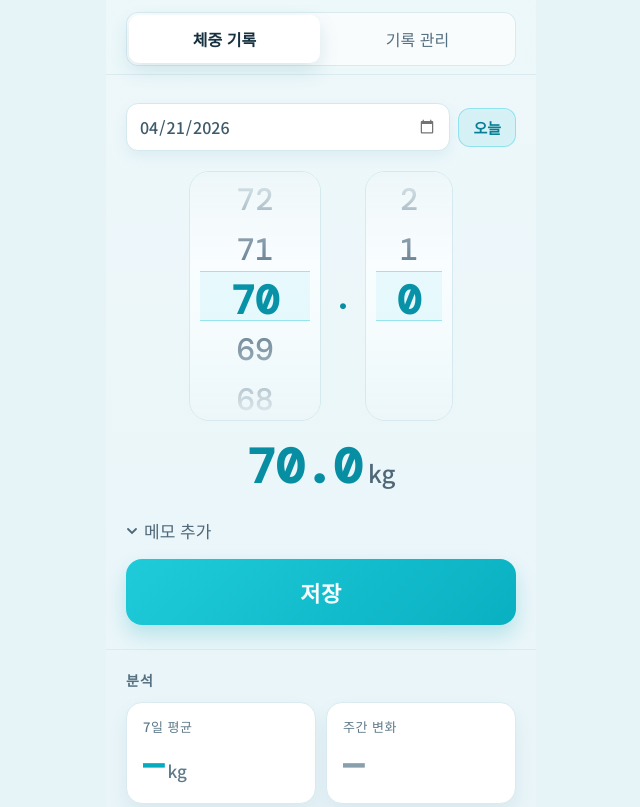
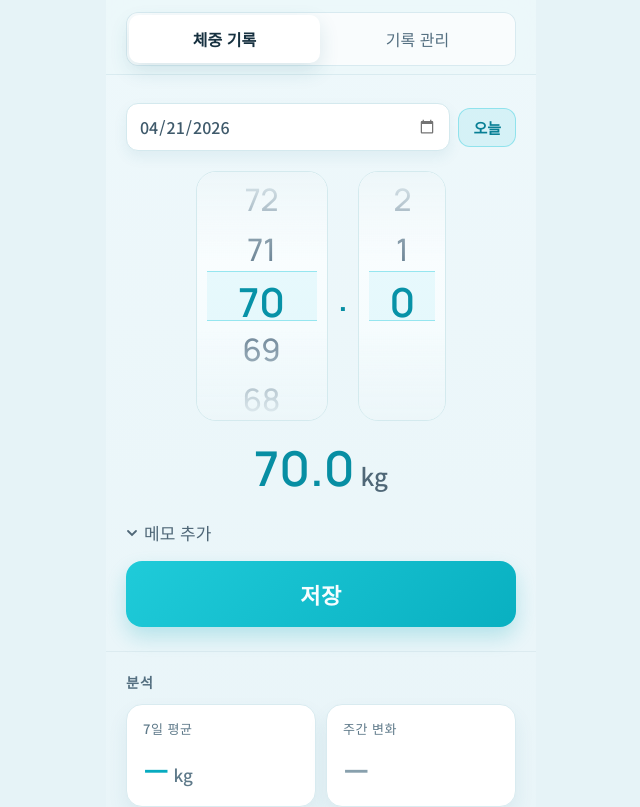
Before and after one commit to JunYeong950506/weightnote, a React (Vite) app: page / in a window 1280 px wide. Shown: the top 807 px of the page, without its empty margins (319-959 px from the left). Built offline with nearby package versions, Linux system fonts and the light colour scheme.

Commit message:
style: switch numeric font to clean zero glyph

```diff
--- a/App.tsx
+++ b/App.tsx
@@ -66,7 +66,7 @@ const ChartTooltip = ({ active, payload }: { active?: any; payload?: any[] }) =>
   return (
     <div style={{ background: "#ffffff", border: "1px solid rgba(14,172,190,0.24)", borderRadius: 10, padding: "8px 14px", boxShadow: "0 10px 24px rgba(26,77,99,0.12)" }}>
       <div style={{ fontSize: 13, color: "#4f6677", marginBottom: 3 }}>{fmtKo(payload[0].payload.date)}</div>
-      <div style={{ fontSize: 24, fontWeight: 600, fontFamily: "'DM Mono',monospace", color: "#089eb3" }}>
+      <div style={{ fontSize: 24, fontWeight: 600, fontFamily: "'Manrope','Pretendard','Noto Sans KR',sans-serif", color: "#089eb3" }}>
         {payload[0].value}<span style={{ fontSize: 13, color: "#4f6677", marginLeft: 4 }}>kg</span>
       </div>
     </div>
@@ -153,7 +153,7 @@ function WheelPicker({ items, value, onChange, format, width, ariaLabel }) {
                 color: isSelected ? "#078ea3" : "#6e8697",
                 fontSize: isSelected ? 40 : 31,
                 fontWeight: isSelected ? 600 : 500,
-                fontFamily: "'DM Mono',monospace",
+                fontFamily: "'Manrope','Pretendard','Noto Sans KR',sans-serif",
                 cursor: "pointer",
                 transition: "all 0.16s ease",
               }}
@@ -404,7 +404,7 @@ export default function App() {
   return (
     <div style={{ minHeight: "100vh", background: "linear-gradient(180deg,#eef8fb 0%,#e6f3f7 100%)", color: "#183140", fontFamily: "'Pretendard','Noto Sans KR','Apple SD Gothic Neo','Malgun Gothic',sans-serif", maxWidth: 430, margin: "0 auto" }}>
       <style>{`
-        @import url('https://fonts.googleapis.com/css2?family=Noto+Sans+KR:wght@400;500;700&family=DM+Mono:wght@400;500&display=swap');
+        @import url('https://fonts.googleapis.com/css2?family=Manrope:wght@500;600;700&family=Noto+Sans+KR:wght@400;500;700&display=swap');
         *{box-sizing:border-box;margin:0;padding:0;}
         html{background:#e6f3f7;-webkit-text-size-adjust:108%;text-size-adjust:108%;}
         input[type=number]::-webkit-inner-spin-button{-webkit-appearance:none;}
@@ -418,7 +418,7 @@ export default function App() {
         .tab-pill{flex:1;background:transparent;border:none;padding:12px 0;font-size:16px;cursor:pointer;font-family:inherit;transition:all 0.2s;border-radius:10px;}
         .tab-pill.on{background:#ffffff;color:#173140;font-weight:600;box-shadow:0 8px 20px rgba(28,103,128,0.14);}
         .tab-pill.off{color:#546f80;font-weight:500;}
-        .wt-input{background:transparent;border:none;font-size:54px;font-family:'DM Mono',monospace;font-weight:500;color:#0ab3c4;text-align:center;width:160px;outline:none;caret-color:#0ab3c4;padding:0;}
+        .wt-input{background:transparent;border:none;font-size:54px;font-family:'Manrope','Pretendard','Noto Sans KR',sans-serif;font-weight:600;color:#0ab3c4;text-align:center;width:160px;outline:none;caret-color:#0ab3c4;padding:0;}
         .wt-input::placeholder{color:#95b8bf;}
         .save-btn{width:100%;border:none;border-radius:16px;padding:17px;font-size:22px;font-weight:700;cursor:pointer;font-family:inherit;transition:all 0.25s;letter-spacing:0.02em;}
         .save-btn.ready{background:linear-gradient(135deg,#1fcbd9,#09b0c1);color:#f7fdff;box-shadow:0 10px 20px rgba(17,170,190,0.24);}
@@ -429,7 +429,7 @@ export default function App() {
         .rec-row:last-child{border-bottom:none;}
         .ico-btn{background:transparent;border:none;cursor:pointer;color:#5f7989;padding:5px 7px;font-size:16px;transition:color 0.15s;line-height:1;}
         .ico-btn:hover{color:#406579;}
-        .edit-inp{background:#f4fcfe;border:1px solid rgba(12,176,196,0.45);border-radius:8px;color:#089eb3;font-size:19px;font-family:'DM Mono',monospace;width:92px;padding:6px 9px;text-align:right;outline:none;}
+        .edit-inp{background:#f4fcfe;border:1px solid rgba(12,176,196,0.45);border-radius:8px;color:#089eb3;font-size:19px;font-family:'Manrope','Pretendard','Noto Sans KR',sans-serif;width:92px;padding:6px 9px;text-align:right;outline:none;}
         .del-confirm{display:flex;gap:6px;align-items:center;}
         .del-yes{background:#ffeef4;border:1px solid rgba(255,108,158,0.34);border-radius:8px;color:#d14678;font-size:14px;padding:6px 10px;cursor:pointer;font-family:inherit;}
         .del-no{background:#f4fbfe;border:1px solid #d9eaf0;border-radius:8px;color:#5e7888;font-size:14px;padding:6px 10px;cursor:pointer;font-family:inherit;}
@@ -475,7 +475,7 @@ export default function App() {
                   width={132}
                   ariaLabel="체중 정수부 선택"
                 />
-                <div style={{ fontSize: 40, color: "#078ea3", fontFamily: "'DM Mono',monospace", marginTop: -2 }}>.</div>
+                <div style={{ fontSize: 40, color: "#078ea3", fontFamily: "'Manrope','Pretendard','Noto Sans KR',sans-serif", marginTop: -2 }}>.</div>
                 <WheelPicker
                   items={PICKER_DECIMALS}
                   value={pickerDec}
@@ -488,7 +488,7 @@ export default function App() {
               <div
                 style={{ marginTop: 14, width: "100%", background: "transparent", border: "none", display: "flex", justifyContent: "center", alignItems: "baseline", gap: 6, padding: 0 }}
               >
-                <span style={{ fontSize: 48, fontWeight: 600, fontFamily: "'DM Mono',monospace", color: "#078ea3" }}>{inputWeight}</span>
+                <span style={{ fontSize: 48, fontWeight: 600, fontFamily: "'Manrope','Pretendard','Noto Sans KR',sans-serif", color: "#078ea3" }}>{inputWeight}</span>
                 <span style={{ fontSize: 24, color: "#4f6777", fontWeight: 500 }}>kg</span>
               </div>
             </div>
@@ -538,7 +538,7 @@ export default function App() {
                 <div key={s.label} style={{ background: "#ffffff", border: "1px solid #d9ebf0", borderRadius: 16, padding: "14px 16px", boxShadow: "0 10px 20px rgba(33,108,131,0.08)" }}>
                   <div style={{ fontSize: 13, color: "#5f7a8a", letterSpacing: "0.04em", marginBottom: 8, fontWeight: 500 }}>{s.label}</div>
                   <div style={{ display: "flex", alignItems: "baseline", gap: 4 }}>
-                    <span style={{ fontSize: 34, fontWeight: 600, fontFamily: "'DM Mono',monospace", color: s.color }}>{s.value}</span>
+                    <span style={{ fontSize: 34, fontWeight: 600, fontFamily: "'Manrope','Pretendard','Noto Sans KR',sans-serif", color: s.color }}>{s.value}</span>
                     {s.unit && <span style={{ fontSize: 17, color: "#5f7a8a", fontWeight: 500 }}>{s.unit}</span>}
                   </div>
                 </div>
@@ -601,11 +601,11 @@ export default function App() {
                     {r.memo && <div style={{ fontSize: 14, color: "#587484", marginTop: 3 }}>{r.memo}</div>}
                   </div>
                   <div style={{ display: "flex", alignItems: "baseline", gap: 4 }}>
-                    <span style={{ fontFamily: "'DM Mono',monospace", fontSize: 31, fontWeight: 600, color: "#078ea3" }}>{r.weight}</span>
+                    <span style={{ fontFamily: "'Manrope','Pretendard','Noto Sans KR',sans-serif", fontSize: 31, fontWeight: 600, color: "#078ea3" }}>{r.weight}</span>
                     <span style={{ fontSize: 15, color: "#4d6878", fontWeight: 500 }}>kg</span>
                   </div>
                   {d !== null && (
-                    <span style={{ fontSize: 15, color: d < 0 ? "#1bc6a7" : d > 0 ? "#ff7398" : "#607c8d", minWidth: 40, textAlign: "right", fontFamily: "'DM Mono',monospace", fontWeight: 500 }}>
+                    <span style={{ fontSize: 15, color: d < 0 ? "#1bc6a7" : d > 0 ? "#ff7398" : "#607c8d", minWidth: 40, textAlign: "right", fontFamily: "'Manrope','Pretendard','Noto Sans KR',sans-serif", fontWeight: 500 }}>
                       {d > 0 ? "+" : ""}{d}
                     </span>
                   )}
@@ -648,7 +648,7 @@ export default function App() {
                 </div>
               ) : (
                 <div style={{ display: "flex", alignItems: "center", gap: 8 }}>
-                  <span style={{ fontFamily: "'DM Mono',monospace", fontSize: 30, color: "#078ea3", fontWeight: 600 }}>{r.weight}</span>
+                  <span style={{ fontFamily: "'Manrope','Pretendard','Noto Sans KR',sans-serif", fontSize: 30, color: "#078ea3", fontWeight: 600 }}>{r.weight}</span>
                   <span style={{ fontSize: 15, color: "#4d6878", fontWeight: 500 }}>kg</span>
                   <button type="button" className="ico-btn" onClick={() => { setEditId(r.id); setEditWeight(r.weight.toString()); }}>
                     <svg width="14" height="14" viewBox="0 0 14 14" fill="none" stroke="currentColor" strokeWidth="1.4" strokeLinecap="round">
```
